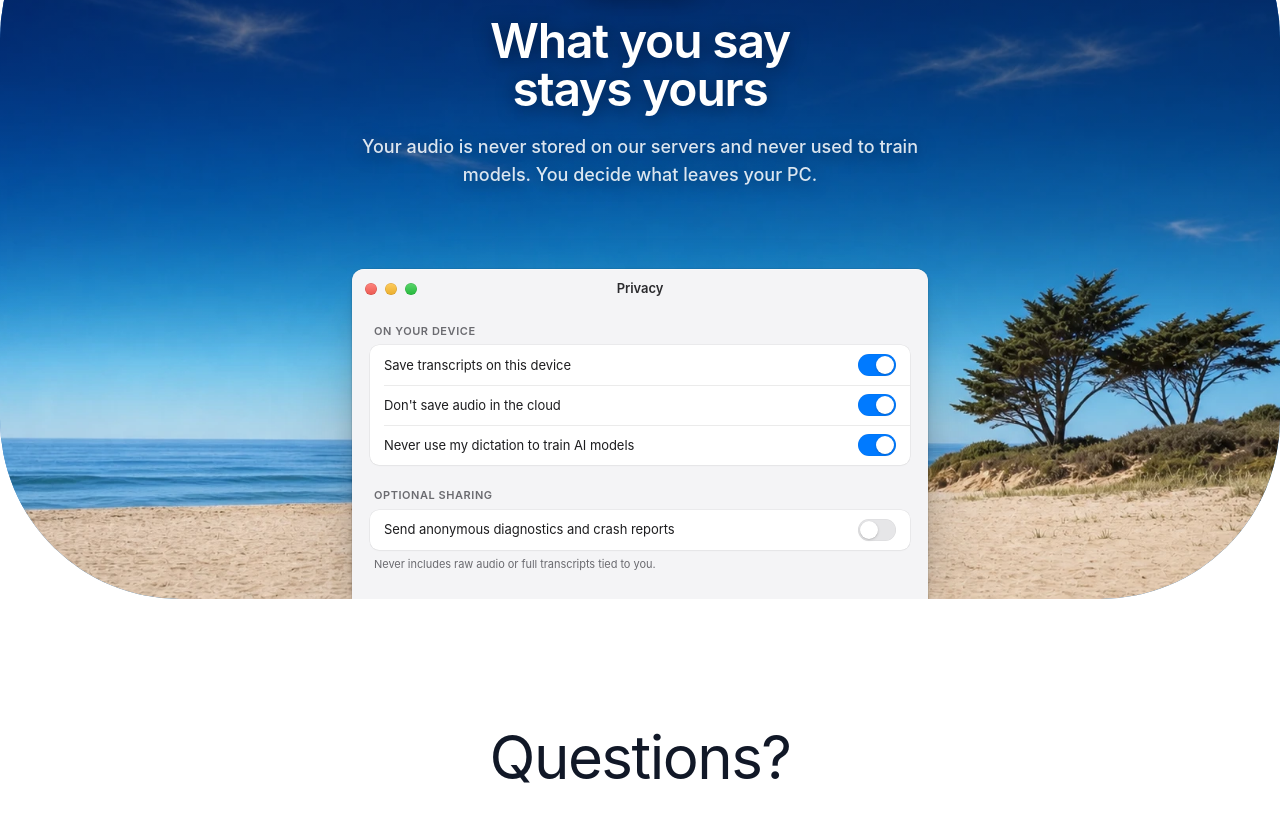
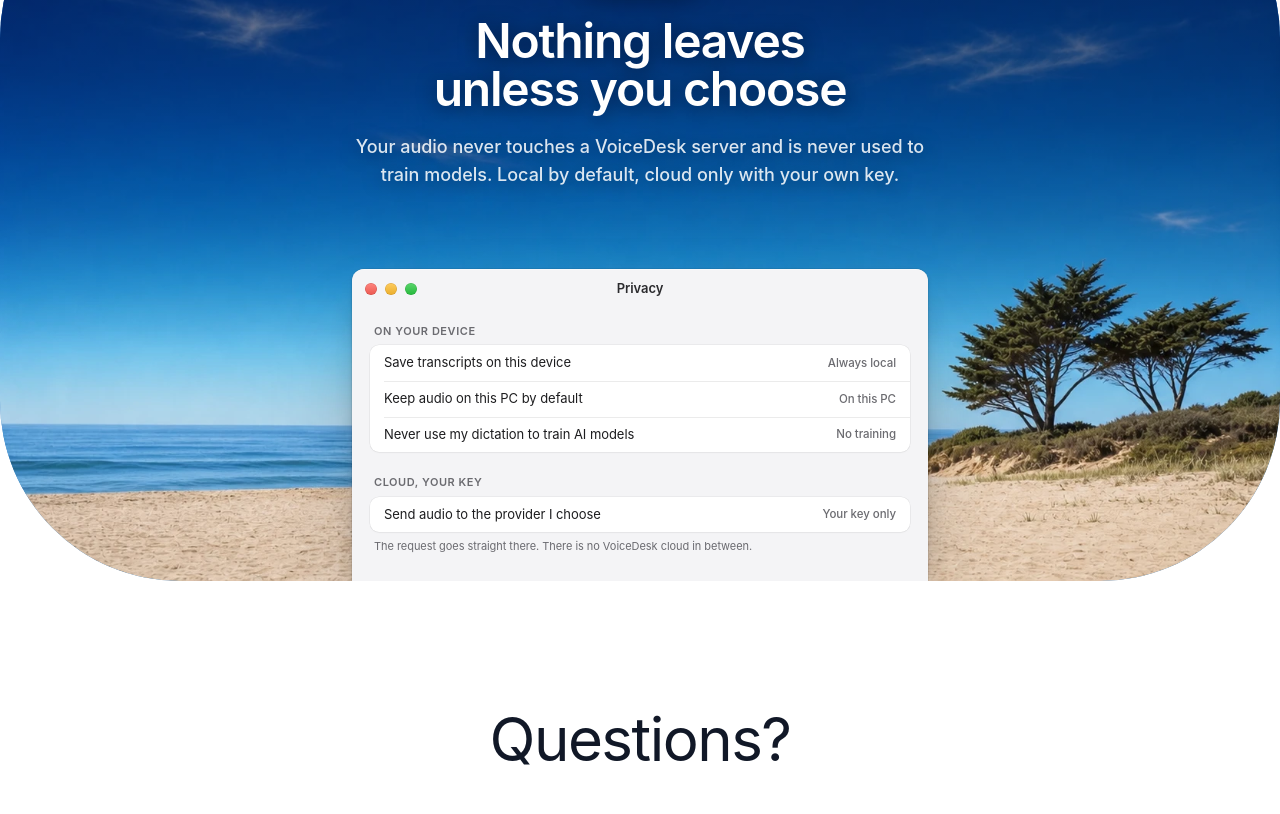
Before and after one commit to faizjamadar18/VoiceDesk, a Next.js app in the folder frontend/: page / in a window 1280 px wide. Shown: the part 4140-4954 px from the top of the page. Built offline with nearby package versions, Linux system fonts and the light colour scheme.

Commit message:
feat(privacy): update section copy and use static status values

```diff
--- a/frontend/src/components/PrivacySection.tsx
+++ b/frontend/src/components/PrivacySection.tsx
@@ -62,10 +62,10 @@ export default function PrivacySection() {
             </div>
 
             <h2 className="text-center text-3xl md:text-[2.75rem] lg:text-5xl leading-[1.15] tracking-tight font-semibold mb-5">
-              What you say<br />stays yours
+              Nothing leaves<br />unless you choose
             </h2>
             <p className="pv-copy-lede text-center text-base md:text-lg leading-relaxed max-w-xl font-medium">
-              Your audio is never stored on our servers and never used to train models. You decide what leaves your PC.
+              Your audio never touches a VoiceDesk server and is never used to train models. Local by default, cloud only with your own key.
             </p>
           </div>
 
@@ -82,25 +82,25 @@ export default function PrivacySection() {
                 <div className="pv-rows">
                   <div className="pv-row">
                     <span className="pv-row-label">Save transcripts on this device</span>
-                    <span className="pv-sw" aria-hidden="true" />
+                    <span className="pv-val">Always local</span>
                   </div>
                   <div className="pv-row">
-                    <span className="pv-row-label">Don&apos;t save audio in the cloud</span>
-                    <span className="pv-sw" aria-hidden="true" />
+                    <span className="pv-row-label">Keep audio on this PC by default</span>
+                    <span className="pv-val">On this PC</span>
                   </div>
                   <div className="pv-row">
                     <span className="pv-row-label">Never use my dictation to train AI models</span>
-                    <span className="pv-sw" aria-hidden="true" />
+                    <span className="pv-val">No training</span>
                   </div>
                 </div>
-                <p className="pv-group">Optional sharing</p>
+                <p className="pv-group">Cloud, your key</p>
                 <div className="pv-rows">
                   <div className="pv-row">
-                    <span className="pv-row-label">Send anonymous diagnostics and crash reports</span>
-                    <span className="pv-sw pv-sw--off" aria-hidden="true" />
+                    <span className="pv-row-label">Send audio to the provider I choose</span>
+                    <span className="pv-val">Your key only</span>
                   </div>
                 </div>
-                <p className="pv-note">Never includes raw audio or full transcripts tied to you.</p>
+                <p className="pv-note">The request goes straight there. There is no VoiceDesk cloud in between.</p>
               </div>
             </div>
           </div>
```
